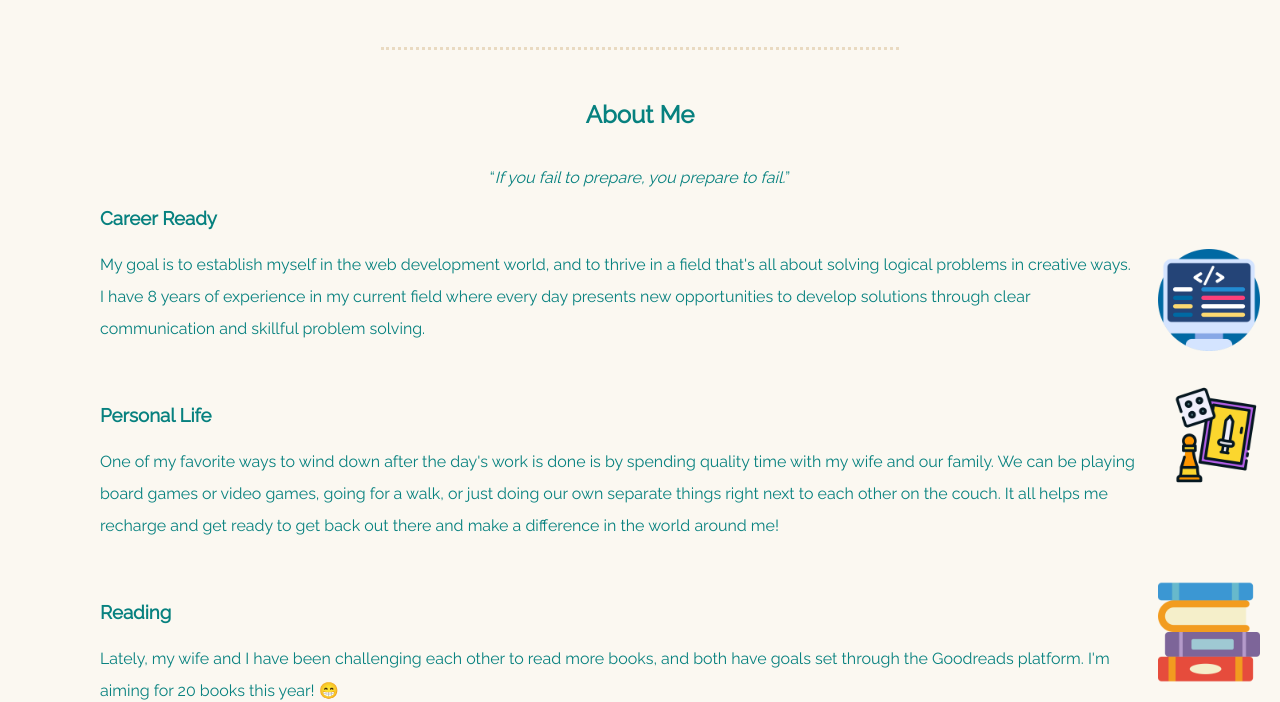
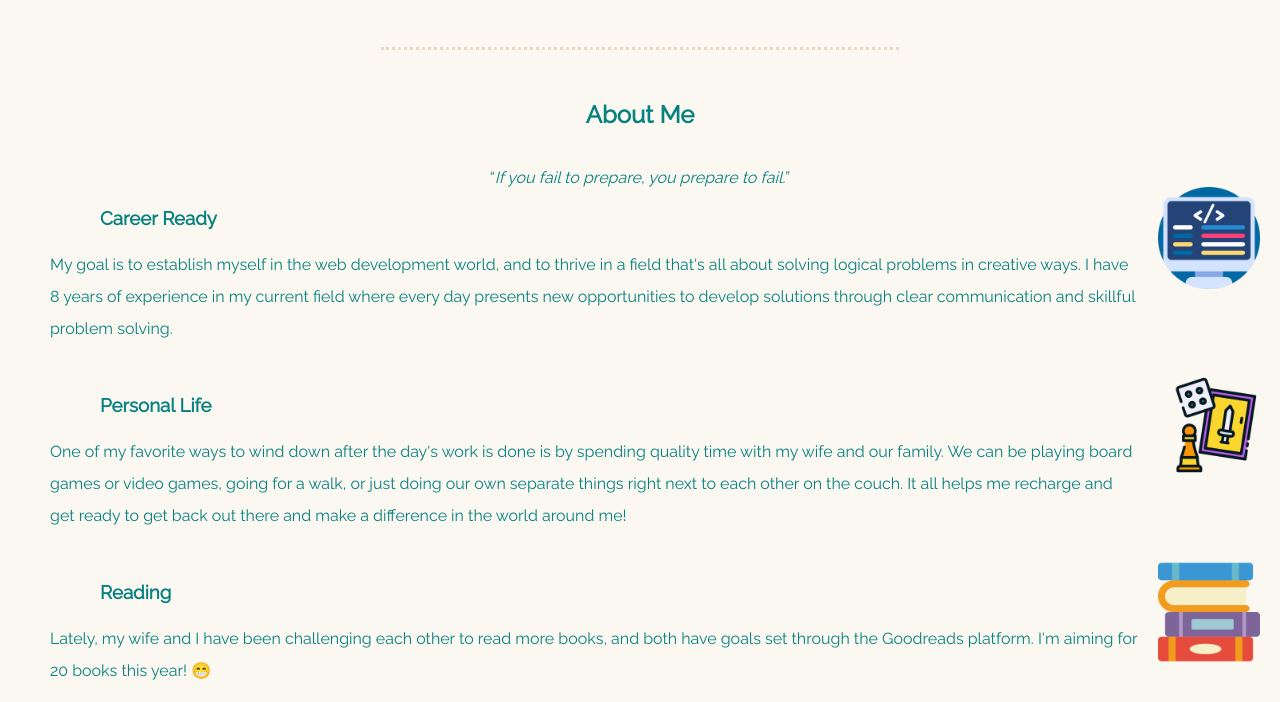
Before and after one commit to Jellsberry147/Website-Draft-Ver1, a plain HTML site: page index.html in a window 1280 px wide. Shown: the part 100-802 px from the top of the page. Drawn offline with Linux system fonts and the light colour scheme; a web font is replaced by a local one.

Commit message:
Reoriented pictures and reduced padding

```diff
--- a/css/styles.css
+++ b/css/styles.css
@@ -21,7 +21,7 @@ hr {
 }
 
 p {
-  margin: 20px 100px;
+  margin: 10px 50px;
   line-height: 2;
   text-align: left;
   clear: left;
--- a/index.html
+++ b/index.html
@@ -33,8 +33,9 @@
       <br />
       <q><i>If you fail to prepare, you prepare to fail.</i></q>
       <br />
+      <img class="coding-img" src="codingIcon.png" alt="Coding Icon" />
+
       <h3 class="career">Career Ready</h3>
-      <img class="coding-img" src="codingIcon.png" alt="Coding Icon" />
       <p>
         My goal is to establish myself in the web development world, and to
         thrive in a field that's all about solving logical problems in creative
```
